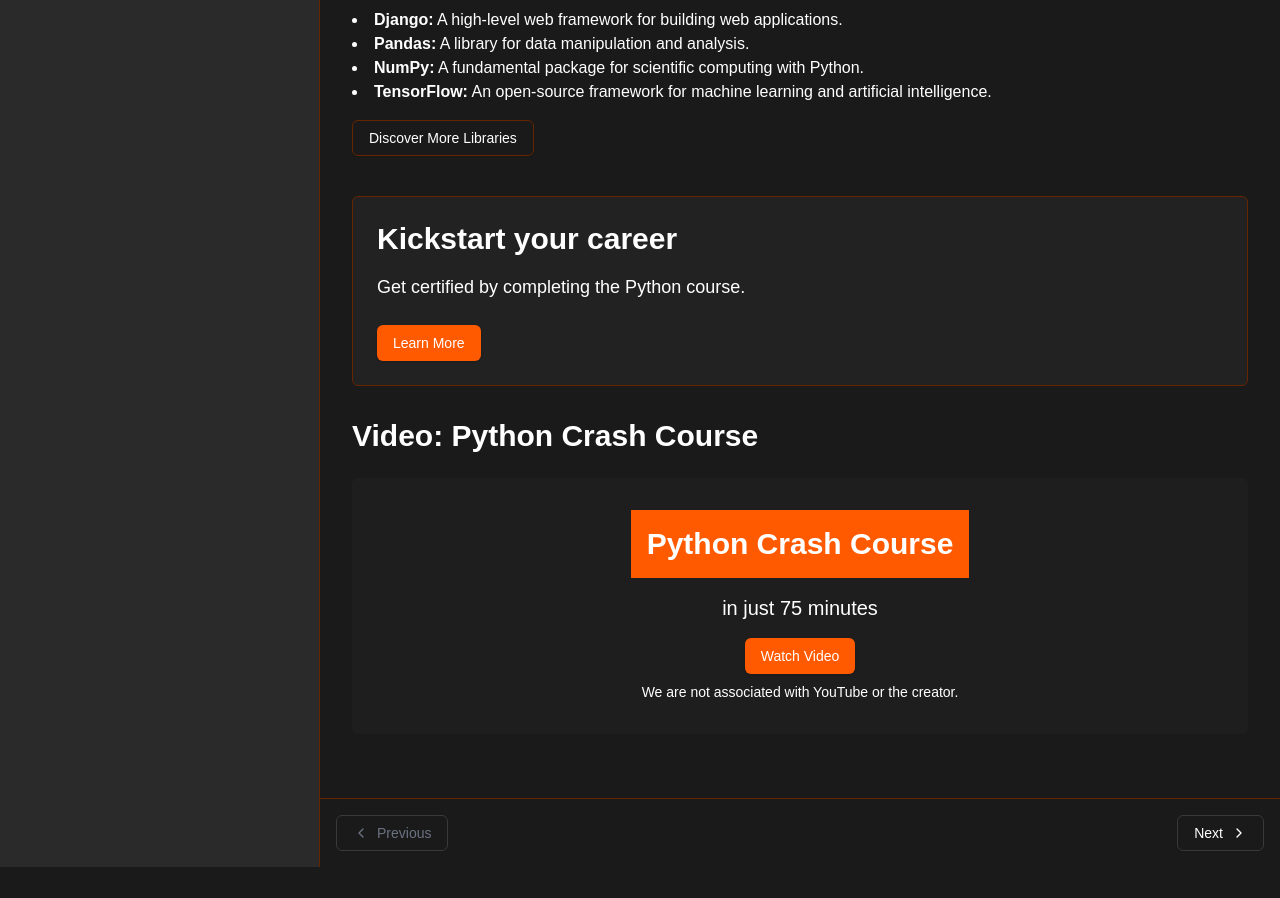
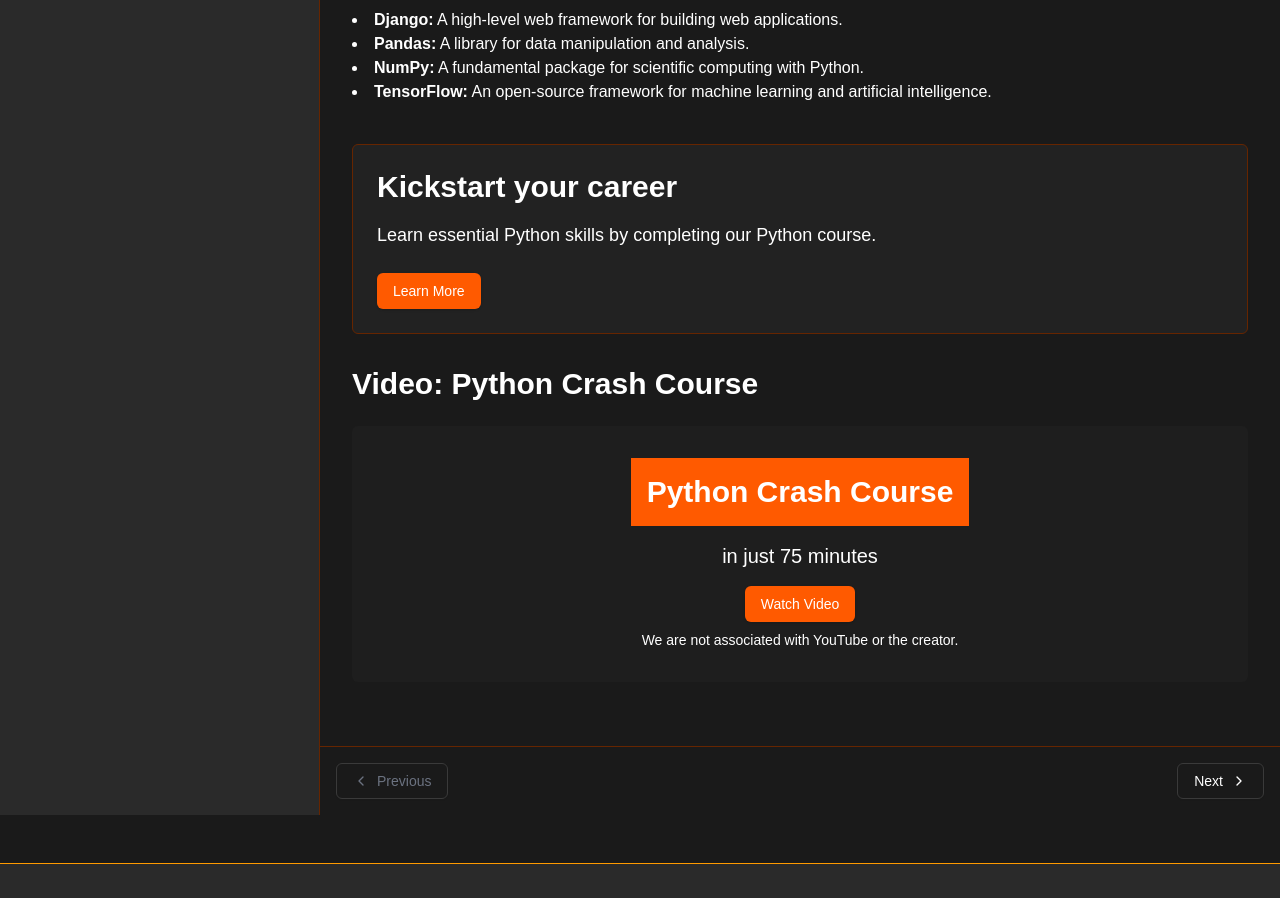
Before and after one commit to 321EZ123/PyroProgramming, a Next.js app: page /tutorials/python in a window 1280 px wide. Shown: the part 1560-2458 px from the top of the page. Built offline with nearby package versions, Linux system fonts and the light colour scheme.

Commit message:
Update page.tsx

```diff
--- a/src/app/tutorials/python/page.tsx
+++ b/src/app/tutorials/python/page.tsx
@@ -86,15 +86,12 @@ print(fahrenheit_to_celsius(100))`}</code>
           <li><strong>NumPy:</strong> A fundamental package for scientific computing with Python.</li>
           <li><strong>TensorFlow:</strong> An open-source framework for machine learning and artificial intelligence.</li>
         </ul>
-        <Button variant="outline" className="border-fire-darker hover:bg-fire-darker/10">
-          <Link href="/tutorials/python/libraries">Discover More Libraries</Link>
-        </Button>
       </div>
 
       <div className="bg-card/50 border border-fire-darker p-6 rounded-md mb-8">
         <h2 className="text-3xl font-bold mb-4">Kickstart your career</h2>
         <p className="text-lg mb-4">
-          Get certified by completing the Python course.
+          Learn essential Python skills by completing our Python course.
         </p>
         <Button className="bg-primary hover:bg-primary/90 text-white mt-2">
           Learn More
```
